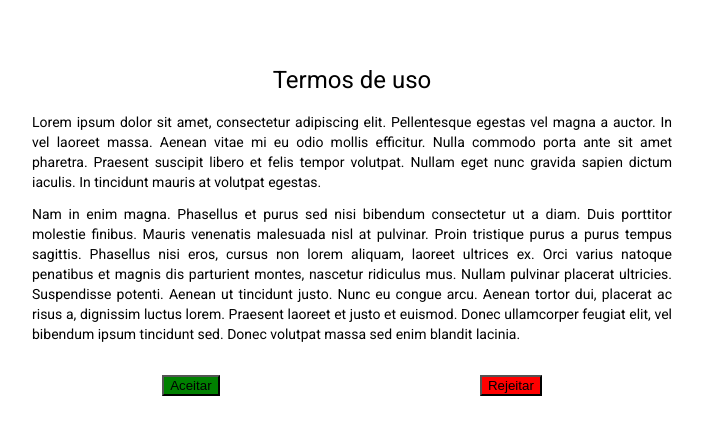
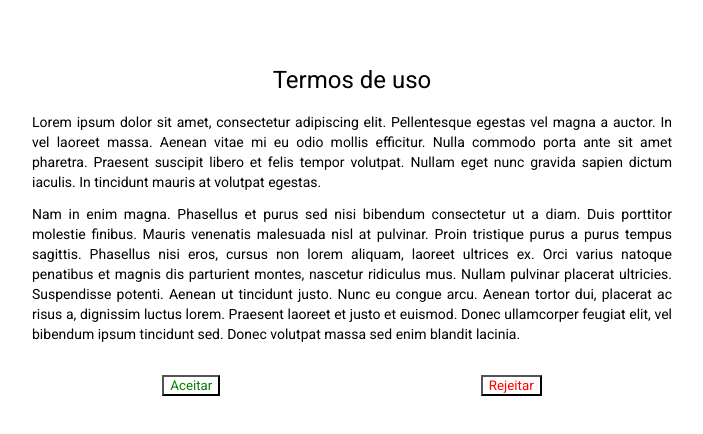
Before and after one commit to higorcoimbra/testing-library-guilda-frontend, an Angular app in the folder guilda-frontend/: page /termos-uso in a window 1280 px wide. Shown: the top 434 px of the page, without its empty margins (288-991 px from the left). Built offline with nearby package versions, Linux system fonts and the light colour scheme.

Commit message:
incrementing basic tests with button tests

```diff
--- a/guilda-frontend/src/app/app.module.ts
+++ b/guilda-frontend/src/app/app.module.ts
@@ -4,12 +4,15 @@ import { NgModule } from '@angular/core';
 import { AppComponent } from './app.component';
 import { BrowserAnimationsModule } from '@angular/platform-browser/animations';
 import { AppRoutingModule } from './app-routing.module';
+import { CommonModule } from '@angular/common';
+import { TermosUsoModule } from '../termos-uso/termos-uso.module';
 @NgModule({
   declarations: [
     AppComponent
   ],
   imports: [
     BrowserModule,
+    TermosUsoModule,
     BrowserAnimationsModule,
     AppRoutingModule
   ],
--- a/guilda-frontend/src/termos-uso/termos-uso.component.css
+++ b/guilda-frontend/src/termos-uso/termos-uso.component.css
@@ -17,9 +17,13 @@
 }
 
 .acoes__aceitar {
-    background-color: green;
+    background-color: white;
+    color: green;
+    font-family: 'Roboto';
 }
 
 .acoes__rejeitar {
-    background-color: red;
+    background-color: white;
+    color: red;
+    font-family: 'Roboto';
 }
--- a/guilda-frontend/src/termos-uso/termos-uso.component.html
+++ b/guilda-frontend/src/termos-uso/termos-uso.component.html
@@ -1,13 +1,19 @@
 <div class="termo-uso">
     <h1 class="termo-uso__titulo">Termos de uso</h1>
+    <div *ngIf="!disparouAcao; else templateRespostaAcao" data-testid="paragrafosTermo">
         <p class="termo-uso__paragrafo">
             Lorem ipsum dolor sit amet, consectetur adipiscing elit. Pellentesque egestas vel magna a auctor. In vel laoreet massa. Aenean vitae mi eu odio mollis efficitur. Nulla commodo porta ante sit amet pharetra. Praesent suscipit libero et felis tempor volutpat. Nullam eget nunc gravida sapien dictum iaculis. In tincidunt mauris at volutpat egestas.
         </p>
         <p class="termo-uso__paragrafo">
             Nam in enim magna. Phasellus et purus sed nisi bibendum consectetur ut a diam. Duis porttitor molestie finibus. Mauris venenatis malesuada nisl at pulvinar. Proin tristique purus a purus tempus sagittis. Phasellus nisi eros, cursus non lorem aliquam, laoreet ultrices ex. Orci varius natoque penatibus et magnis dis parturient montes, nascetur ridiculus mus. Nullam pulvinar placerat ultricies. Suspendisse potenti. Aenean ut tincidunt justo. Nunc eu congue arcu. Aenean tortor dui, placerat ac risus a, dignissim luctus lorem. Praesent laoreet et justo et euismod. Donec ullamcorper feugiat elit, vel bibendum ipsum tincidunt sed. Donec volutpat massa sed enim blandit lacinia.
         </p>
-    <div class="termo-uso__acoes">
-        <button class="acoes__aceitar" type="button">Aceitar</button>
-        <button class="acoes__rejeitar" type="button">Rejeitar</button>
+    </div>
+    <ng-template #templateRespostaAcao>
+        <p>Os termos foram <strong>{{respostaAcao}}</strong></p>
+        <button (click)="voltar()" type="button">Voltar</button>
+    </ng-template>
+    <div *ngIf="!disparouAcao" class="termo-uso__acoes">
+        <button class="acoes__aceitar" (click)="responderTermo(true)" type="button">Aceitar</button>
+        <button class="acoes__rejeitar" (click)="responderTermo(false)" type="button">Rejeitar</button>
     </div>
 </div>
--- a/guilda-frontend/src/termos-uso/termos-uso.component.ts
+++ b/guilda-frontend/src/termos-uso/termos-uso.component.ts
@@ -7,9 +7,21 @@ import { Component, OnInit } from '@angular/core';
 })
 export class TermosUsoComponent implements OnInit {
 
+  disparouAcao = false;
+  respostaAcao: string = '';
+
   constructor() { }
+
 
   ngOnInit(): void {
   }
 
+  responderTermo(resposta: boolean) {
+    this.disparouAcao = true;
+    this.respostaAcao = resposta ? 'aceitos' : 'rejeitados';
+  }
+
+  voltar() {
+    this.disparouAcao = false;
+  }
 }
--- a/guilda-frontend/src/termos-uso/termos-uso.module.ts
+++ b/guilda-frontend/src/termos-uso/termos-uso.module.ts
@@ -1,6 +1,7 @@
 import { NgModule } from '@angular/core';
 import { CommonModule } from '@angular/common';
 import { TermosUsoComponent } from './termos-uso.component';
+import { BrowserModule } from '@angular/platform-browser';
 
 
 
@@ -8,6 +9,7 @@ import { TermosUsoComponent } from './termos-uso.component';
   declarations: [TermosUsoComponent],
   imports: [
     CommonModule
-  ]
+  ],
+  exports:  [ TermosUsoComponent ]
 })
 export class TermosUsoModule { }
```
Also changed, not shown: 1 other file (tests, documents, lock files or other folders). Lines whose indentation alone changed are shown as unchanged.
